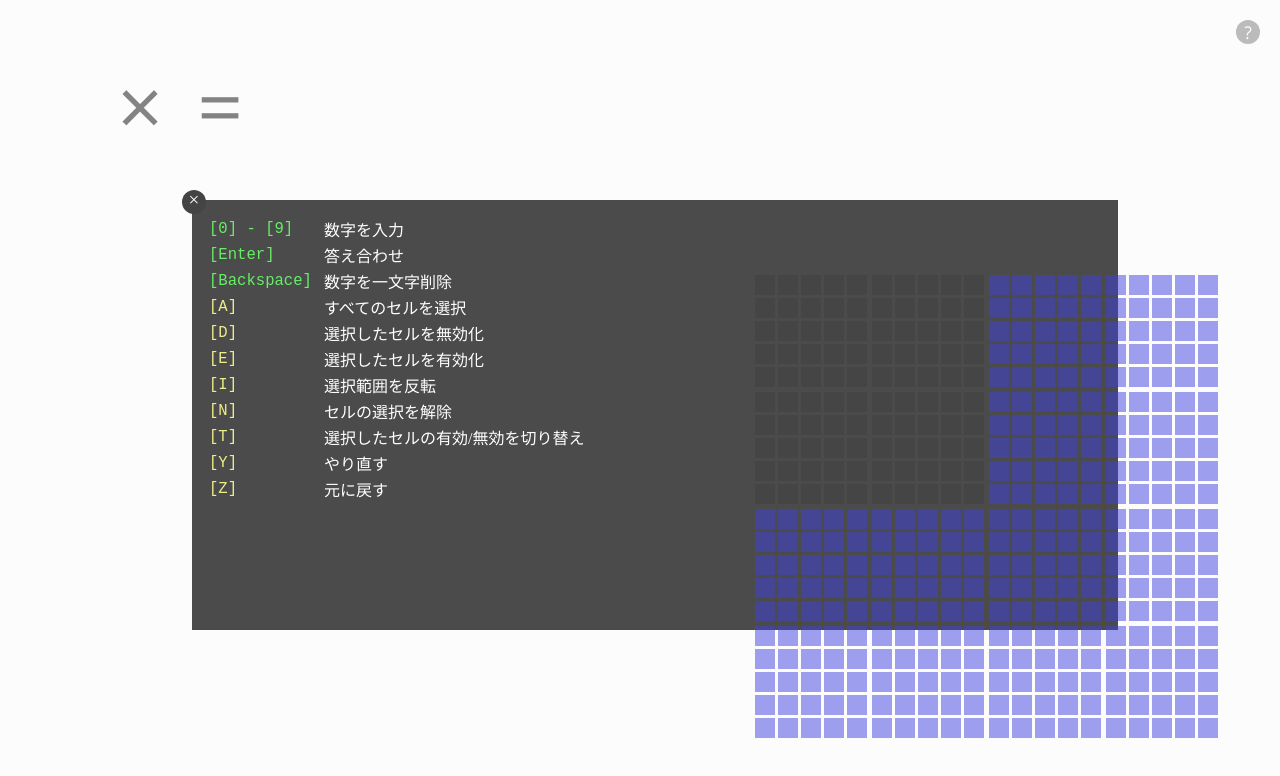
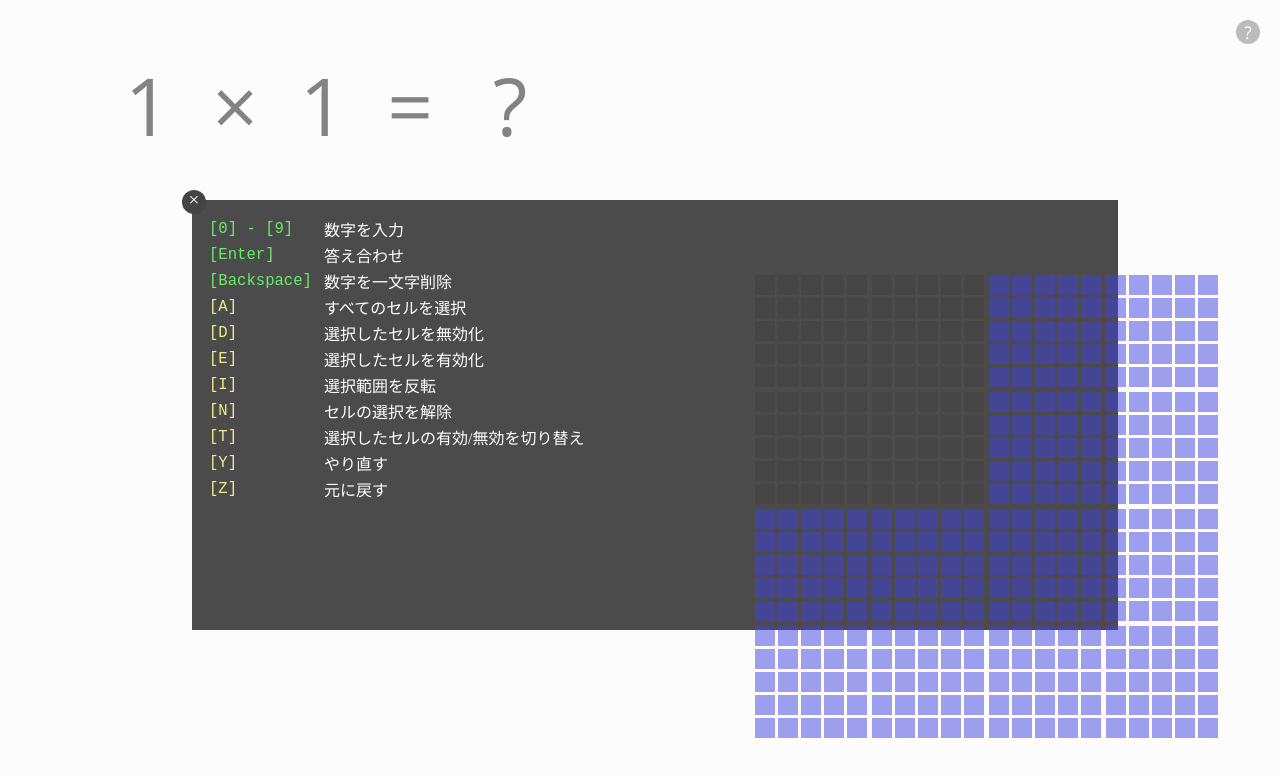
Before and after one commit to ryota-ka/20x20, a plain HTML site: page index.html in a window 1280 px wide. Drawn offline with nearby package versions, Linux system fonts and the light colour scheme.

Commit message:
Fixed Nan x Nan problem

```diff
--- a/index.html
+++ b/index.html
@@ -11,11 +11,11 @@
   </head>
   <body>
     <div id="calc">
-      <p id="left"></p>
+      <p id="left">1</p>
       <p id="times">×</p>
-      <p id="right"></p>
+      <p id="right">1</p>
       <p id="equal">=</p>
-      <p id="answer"></p>
+      <p id="answer">?</p>
     </div>
 
     <table id="answers">
```
